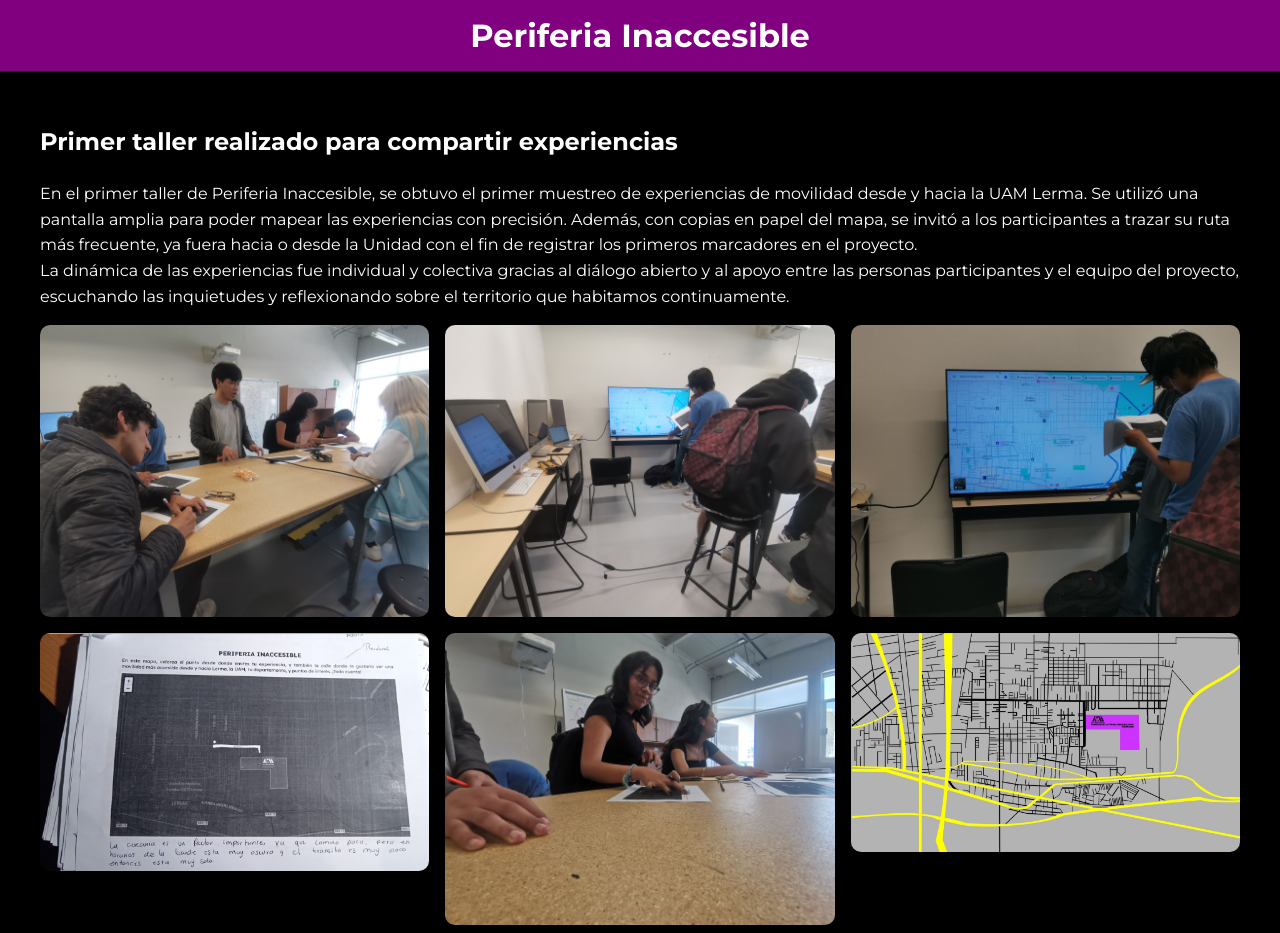
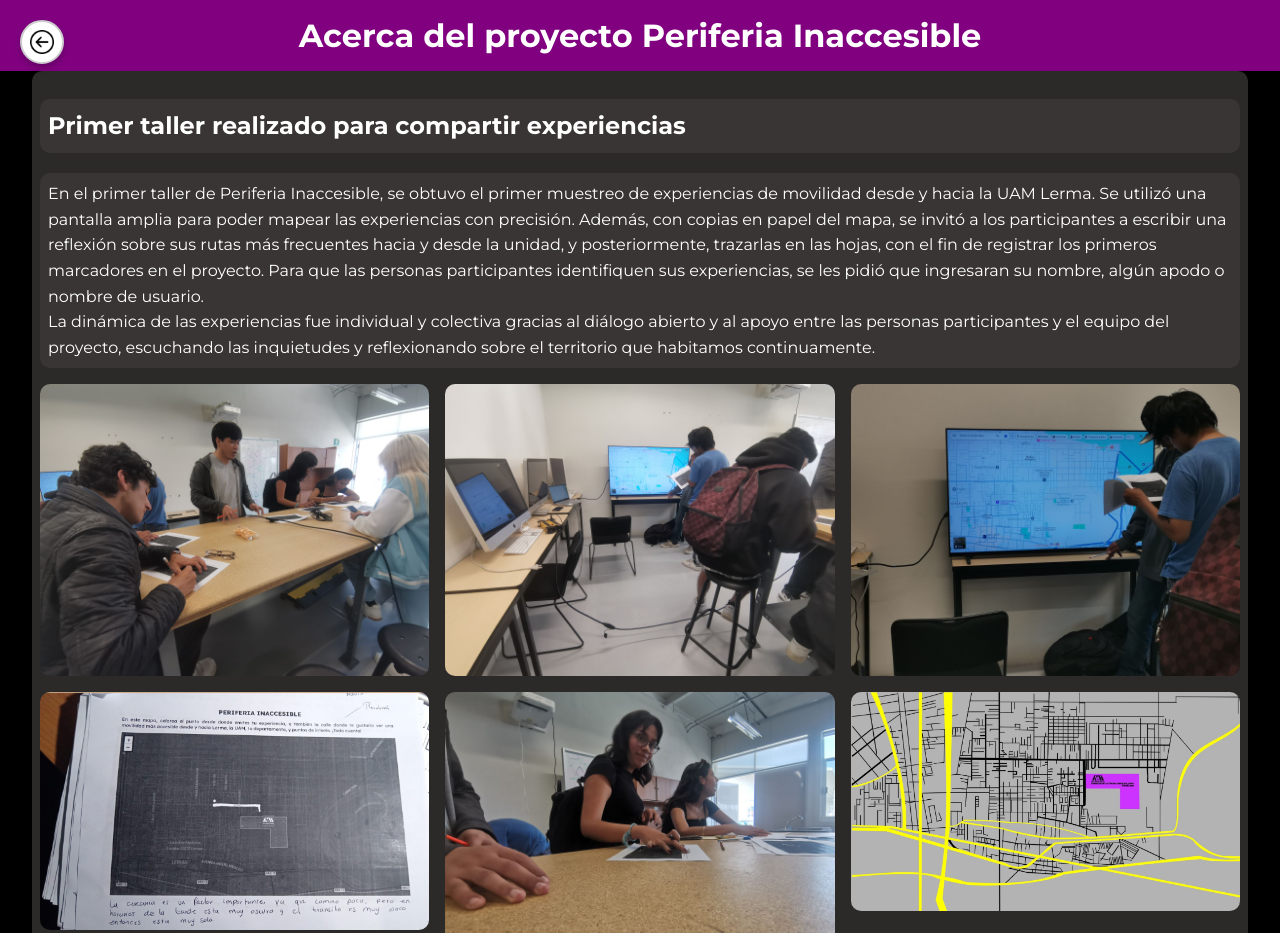
Before and after one commit to azureart98/uea7, a website: page proyecto.html in a window 1280 px wide. Shown: the top 933 px of the page. Drawn offline with Linux system fonts and the light colour scheme.

Commit message:
Hegelsípasamosverdad?

```diff
--- a/proyecto.html
+++ b/proyecto.html
@@ -9,15 +9,19 @@
 </head>
 <body>
     <header>
-        <h1>Periferia Inaccesible</h1>
+        <h1>Acerca del proyecto Periferia Inaccesible</h1>
     </header>
+
+    <a href="/" id="btn-regreso" title="Volver al inicio">
+        <img src="/returnIcon.png" alt="Ícono de casa">
+    </a>
 
     <main>
         <!-- Sección 1 -->
         <section class="section" id="section1">
             <div class="text-container">
                 <h2>Primer taller realizado para compartir experiencias</h2>
-                <p>En el primer taller de Periferia Inaccesible, se obtuvo el primer muestreo de experiencias de movilidad desde y hacia la UAM Lerma. Se utilizó una pantalla amplia para poder mapear las experiencias con precisión. Además, con copias en papel del mapa, se invitó a los participantes a trazar su ruta más frecuente, ya fuera hacia o desde la Unidad con el fin de registrar los primeros marcadores en el proyecto. <br>
+                <p>En el primer taller de Periferia Inaccesible, se obtuvo el primer muestreo de experiencias de movilidad desde y hacia la UAM Lerma. Se utilizó una pantalla amplia para poder mapear las experiencias con precisión. Además, con copias en papel del mapa, se invitó a los participantes a escribir una reflexión sobre sus rutas más frecuentes hacia y desde la unidad, y posteriormente, trazarlas en las hojas, con el fin de registrar los primeros marcadores en el proyecto. Para que las personas participantes identifiquen sus experiencias, se les pidió que ingresaran su nombre, algún apodo o nombre de usuario.<br>
                 La dinámica de las experiencias fue individual y colectiva gracias al diálogo abierto y al apoyo entre las personas participantes y el equipo del proyecto, escuchando las inquietudes y reflexionando sobre el territorio que habitamos continuamente.</p>
             </div>
             <div class="image-container">
@@ -38,7 +42,7 @@
             <div class="text-container">
                 <h2>Segundo taller realizado para compartir experiencias.</h2>
                 <p>En este taller realizadon en las últimas semanas del trimestre, se mostró un mapa más legible que en la primera edición. Los mapas impresos para la actividad se hicieron a partir de una captura de pantalla del proyecto. <br>
-                La claridad del objetivo del proyecto fue más clara con las herramientas utilizadas y con el progreso del mismo. <br>
+                La claridad del objetivo del proyecto fue mayor con las herramientas utilizadas y con el progreso del mismo. <br>
                 El proyecto Periferia Inaccesible ha logrado evidenciar la urgente necesidad de un sistema de transporte público más eficiente y accesible para la comunidad universitaria de la UAM Lerma. A través del mapeo colaborativo de rutas imaginarias, los estudiantes han tenido la oportunidad de expresar sus inquietudes sobre la movilidad, la seguridad y la falta de opciones adecuadas para llegar a la universidad. Las conclusiones del taller han mostrado que, más allá de una simple mejora en las rutas de transporte, se requiere una atención integral a las necesidades de la comunidad, considerando factores como la seguridad en los trayectos y la optimización del tiempo de traslado.
                 El interés y las propuestas recopiladas demuestran que un proyecto de estas características no solo es posible, sino necesario, para generar un cambio real en la calidad de vida de los estudiantes. Además, resalta la importancia de la participación de la comunidad universitaria en la identificación de soluciones que puedan ser implementadas por las autoridades locales y los gestores del transporte público. En última instancia, Periferia Inaccesible representa una oportunidad para visibilizar y abordar las carencias que afectan a la UAM Lerma, promoviendo un entorno más seguro, accesible y eficiente para todos.
                 </p>
@@ -58,8 +62,8 @@
 
         <!-- Sección 3 -->
         <section class="section" id="section3">
-            <h2>Impresiones y conclusiones finales</h2>
-            <p> <strong>Conclusiones de participantes (tras la segunda sesión) </strong></p>
+            <h2> Reflexiones y conclusiones finales</h2>
+            <p> <strong>De las personas participantes (tras la segunda sesión) </strong></p>
             <ul>
                 <li>Creo que es una buena idea, no solo como proyecto, sino también para beneficiar la movilidad y optimizar los tiempos tanto para estudiantes como para maestros.</li>
                 <li>Es una buena idea, por los temas de la inseguridad y de llegar temprano a clases. Nos gustaría tener una herramienta extra de movilidad de forma creativa.</li>
@@ -82,10 +86,10 @@
                 <li>El proyecto es relevante para la comunidad estudiantil, ya que busca dar visibilidad a las carencias que enfrentan los estudiantes de la unidad.</li>
             </ul>
             <div class="profile">
-                <p><strong> Conclusión general del equipo</strong></p>
+                <p><strong> Del equipo (Joaquín Martínez, Isaí Valencia y José Arellano)</strong></p>
                 <p>A lo largo de este proyecto nos encontramos con distintas realidades frente a frente. Hubo a quienes no le afecta el poco acceso al transporte y por otra parte hubo gente a quiénes les afecta bastante; personas con inseguridades en el trayecto hacia su casa y gente que tarda horas en llegar a su destino. Personas de la comunidad quiénes se ven afectados por esta falta de transporte, comunidad que pierde la mayor parte de su día en busca y dentro de un transporte.
-                    Nosotros como moderadores del proyecto vimos y supimos todas las problemáticas de las personas que participaron y el interés de los estudiantes se vio directamente en la participación de los talleres que realizamos para conseguir los resultados del muestreo.
-                    Los talleres que realizamos, más allá de lograr recaudar la información necesaria, logramos concientizar a la gente (e incluso a nosotros mismos) de un problema que existe, pero a veces desde el privilegio no se alcanza a ver, o incluso tras haber sido oprimido durante tanto tiempo por este problema las personas afectadas  lo normalizan y dejan de ver los riesgos de estas problemáticas.
+                    Nosotros, como moderadores del proyecto, conocimos las problemáticas de las personas que participaron. El interés por una mejor movilidad se vio directamente en la participación dentro de los talleres que realizamos para conseguir los resultados del muestreo.
+                    Más allá de obtener la información necesaria para Periferia Inaccesible, con los talleres logramos un trabajo colaborativo con la comunidad estudiantil acerca de un problema que existe. La movilidad es un aspecto fundamental para una vida universitaria óptima. Una movilidad en condiciones nos brinda seguridad, nos permite administrar mejor el tiempo, y que idealmente, debe ser accesible para toda la comunidad universitaria.
                     Gracias a este proyecto nos visibilizamos, nos mostramos al mundo y se sabe de la periferia inaccesible.</p>
             </div>
 
--- a/public/css/proyecto.css
+++ b/public/css/proyecto.css
@@ -21,12 +21,58 @@ header h1 {
     font-size: 2rem;
 }
 
+h2 {
+    background-color: rgba(63, 59, 59, 0.7);
+    padding: 0.5rem; /* Espaciado interno */
+    border-radius: 0.625rem; /* Bordes redondeados */
+}
+
+p {
+    background-color: rgba(63, 59, 59, 0.7);
+    padding: 0.5rem; /* Espaciado interno */
+    border-radius: 0.625rem; /* Bordes redondeados */
+}
+
+#btn-regreso {
+    position: absolute;
+    top: 1.25rem; /* Ajustar posición */
+    left: 1.25rem; /* Ajustar posición */
+    z-index: 1000; /* Asegura que esté encima del mapa */
+    width: 2.5rem; /* Ajustar tamaño */
+    height: 2.5rem; /* Ajustar tamaño */
+    background-color: #fff; /* Fondo blanco */
+    border-radius: 50%; /* Forma circular */
+    box-shadow: 0 0.25rem 0.375rem rgba(0, 0, 0, 0.2); /* Sombra suave */
+    display: flex;
+    align-items: center;
+    justify-content: center;
+    text-decoration: none;
+    border: 0.125rem solid #ccc; /* Ajustar borde */
+    transition: transform 0.2s ease, background-color 0.2s ease;
+}
+
+/* Icono dentro del botón */
+#btn-regreso img {
+    width: 1.5rem; /* Ajustar tamaño del icono */
+    height: 1.5rem; /* Ajustar tamaño del icono */
+}
+
+/* Efecto al pasar el mouse */
+#btn-regreso:hover {
+    transform: scale(1.1); /* Aumenta ligeramente el tamaño */
+    background-color: #f0f0f0;
+    border-color: #444;
+}
+
 /* Secciones generales */
 section {
     padding: 2rem;
     max-width: 1200px;
     margin: 0 auto;
     line-height: 1.6;
+    background-color: rgba(63, 59, 59, 0.7);
+    padding: 0.5rem; /* Espaciado interno */
+    border-radius: 0.625rem; /* Bordes redondeados */
 }
 
 /* Ajuste de imágenes */
```
Also changed, not shown: formulario.html (+38 -1 lines), index.html (+2 -2 lines), mapa.html (+1 -1 lines), public/css/mapa.css (+14 -5 lines), public/css/styles.css (+7 -4 lines), data/map.geojson.
